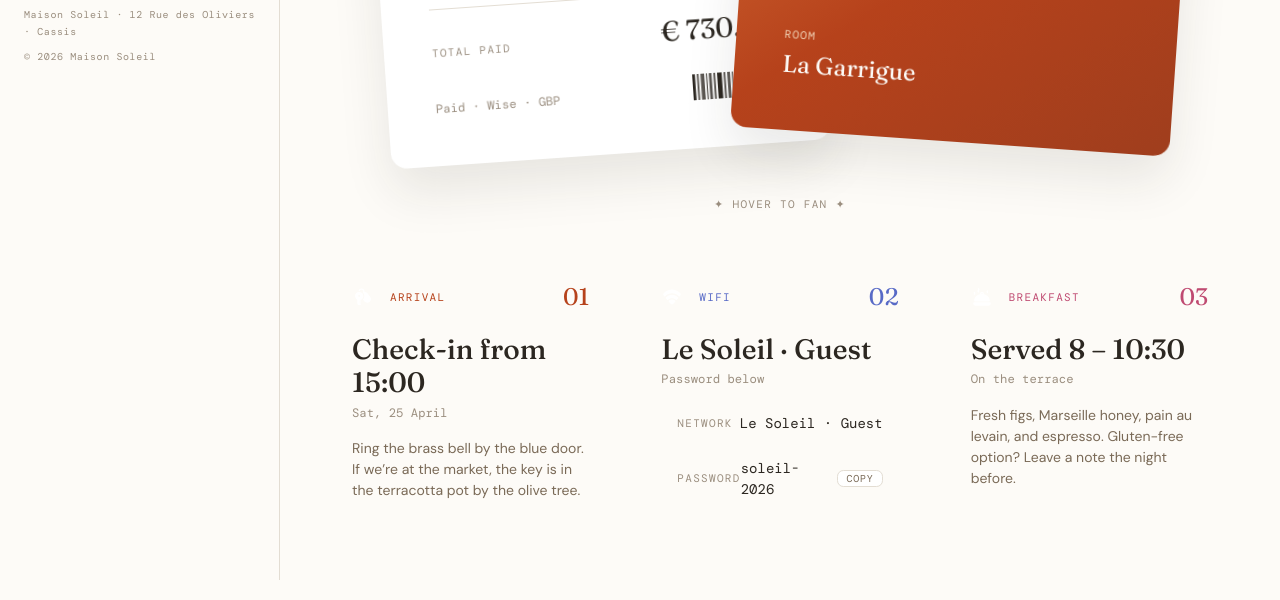
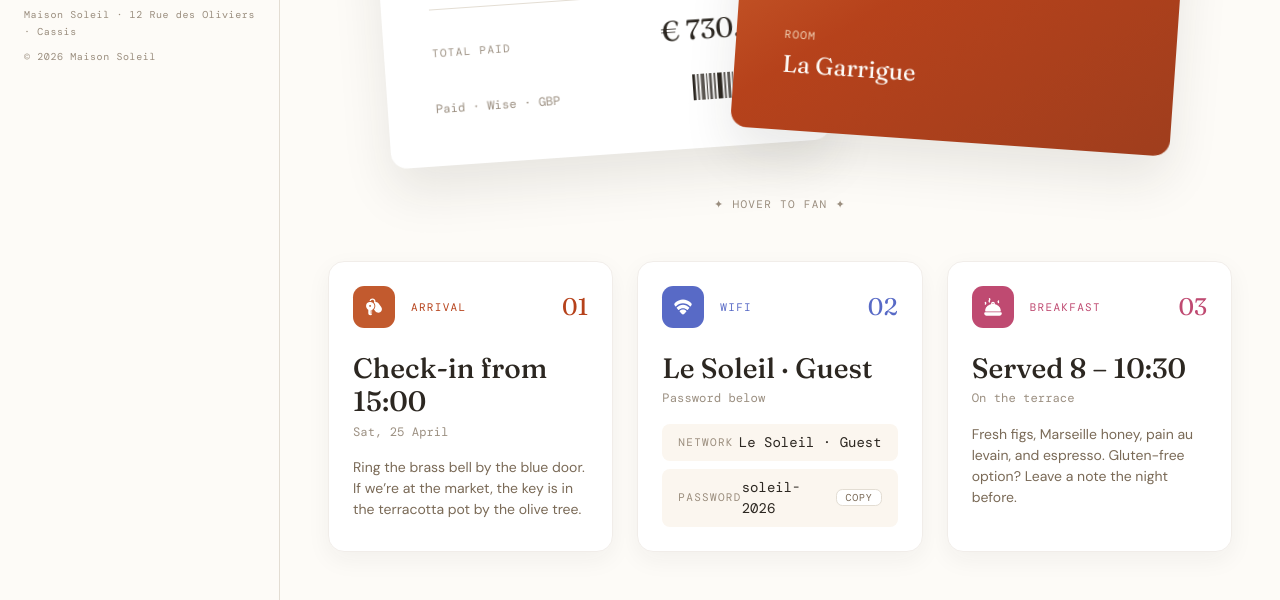
Before and after one commit to marvensj7/maison-soleil, a plain HTML site: page Index.html in a window 1280 px wide. Shown: the part 510-1110 px from the top of the page. Drawn offline with nearby package versions, Linux system fonts and the light colour scheme.

Commit message:
style info cards and credential rows

```diff
--- a/Styles.css
+++ b/Styles.css
@@ -188,3 +188,22 @@
   .fan:hover .receipt-card { transform: translate(-104%, -50%) rotate(-6deg); }
   .fan:hover .welcome-card { transform: translate(4%,   -50%) rotate(6deg); }
 }
+
+/* ==========================================================================
+   7. INFO CARDS
+   ========================================================================== */
+.info-card {
+  background: var(--neutral-0);
+  border: 1px solid var(--neutral-200) !important;
+  box-shadow: 0 8px 24px hsl(33 15% 15% / 0.05);
+}
+.icon-badge {
+  width: 42px; height: 42px;
+  border-radius: 0.7rem;
+  align-items: center; justify-content: center;
+}
+.icon-badge--terracotta { background: var(--terracotta-500); }
+.icon-badge--blue       { background: var(--blue-500); }
+.icon-badge--rose       { background: var(--rose-500); }
+
+.cred-row { background: var(--neutral-100); }
```
